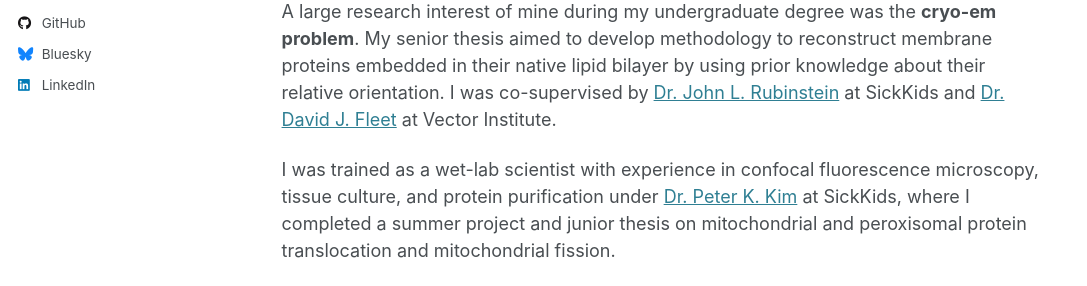
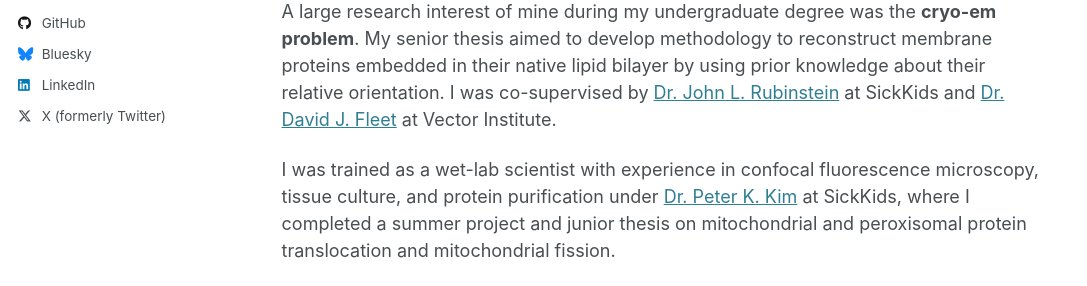
Before and after one commit to gerd-bizi/gerd-bizi.github.io, a Jekyll site: the page built from _pages/about.md, in a window 1280 px wide. Shown: the part 460-746 px from the top of the page, without its empty margins (0-1087 px from the left). Built offline with Jekyll 4.4.1, drawn with Linux system fonts in a browser that asks for light colours; part of the change alters nothing that is shown; grey boxes are pictures that could not be loaded.

```diff
--- a/_config.yml
+++ b/_config.yml
@@ -50,7 +50,7 @@ author:
   stackoverflow    : # User number or user number and name (i.e., use "1" or "1/jeff-atwood")
 
   # Social media
-  bluesky          : "gerdbizi.bsky.app" # Replace this with you Bluesky username
+  bluesky          : "gerdbizi.bsky.social" # Replace this with you Bluesky username
   facebook         : # Username
   flickr           : # Username
   foursquare       : # Username
@@ -67,7 +67,7 @@ author:
   steam            : # Username
   telegram         : # URL
   tumblr           : # Username
-  twitter          : # Username for X / Twitter
+  twitter          : "gerdbizi"
   vine             : # Username
   weibo            : # Username
   wikipedia        : # Username
```
